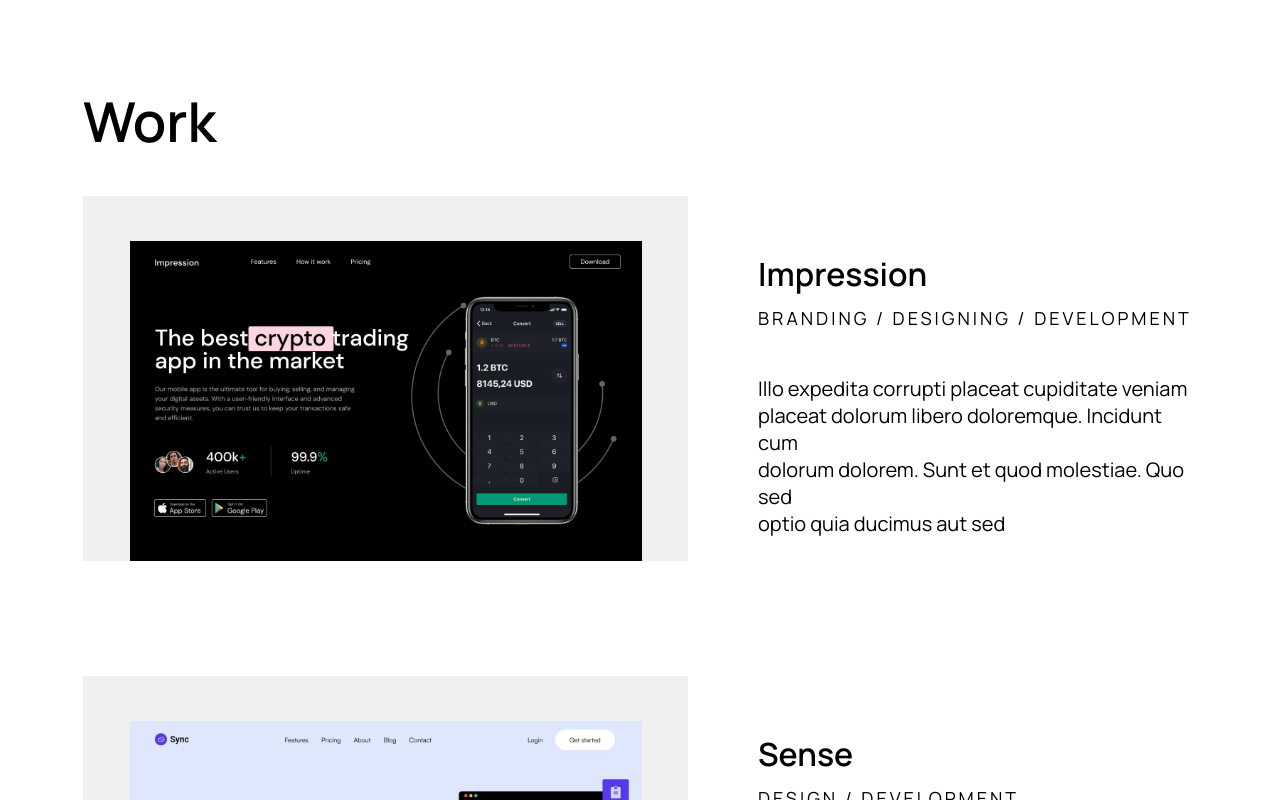
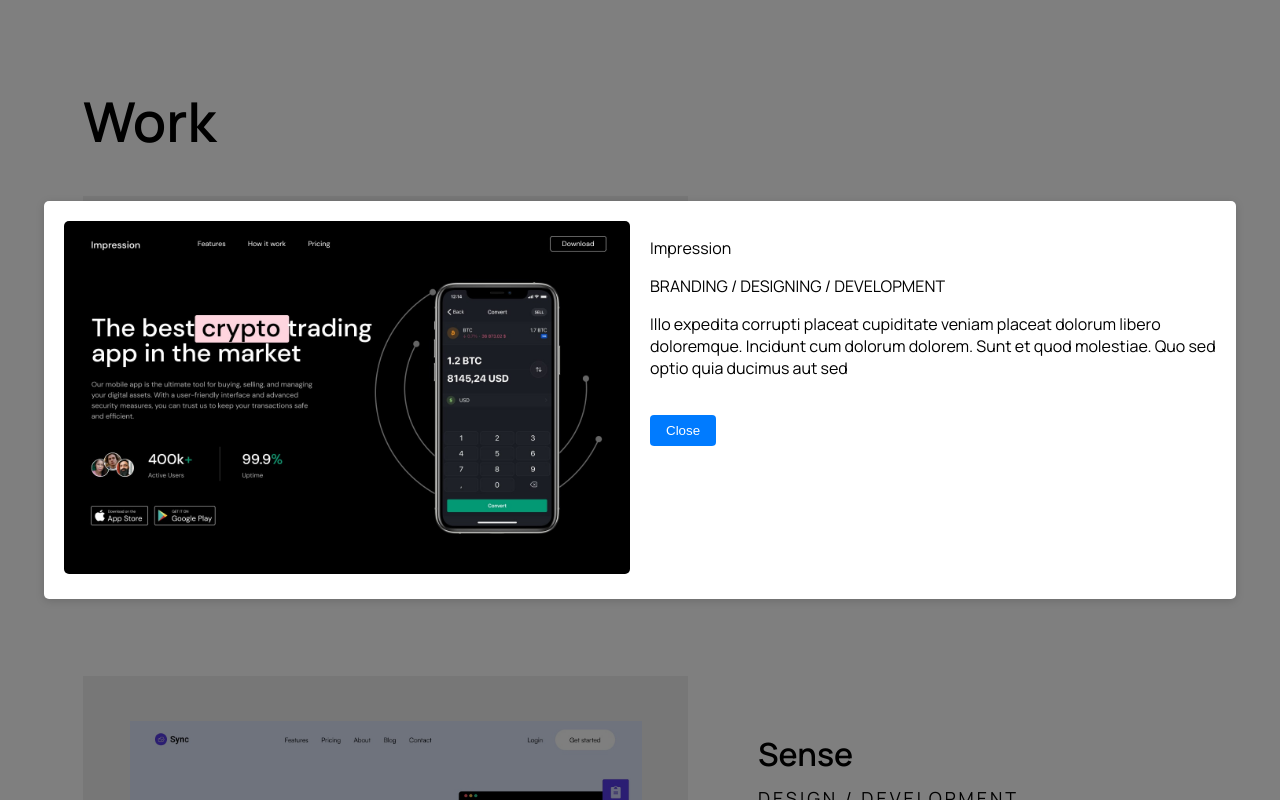
Before and after one commit to ArmanKhanikiryan/Portfolio-Website-Aliona, a React (Vite) app: page / in a window 1280 px wide. Both pictures are taken after a click on the picture 385 px from the left and 2516 px from the top of the page. Shown: the part 2116-2916 px from the top of the page. Built offline with nearby package versions, Linux system fonts and the light colour scheme.

Commit message:
popup done

```diff
--- /dev/null
+++ b/src/components/popup/Popup.css
@@ -0,0 +1,68 @@
+.popup-overlay {
+    position: fixed;
+    top: 0;
+    left: 0;
+    width: 100%;
+    height: 100%;
+    background-color: rgba(0, 0, 0, 0.5);
+    display: flex;
+    justify-content: center;
+    align-items: center;
+    z-index: 9999;
+}
+
+.popup-content {
+    display: flex;
+    background-color: #fff;
+    padding: 20px;
+    border-radius: 5px;
+    box-shadow: 0 2px 8px rgba(0, 0, 0, 0.15);
+    max-width: 90%;
+    max-height: 90%;
+}
+
+.popup-image-container {
+    flex: 1;
+}
+
+.popup-image {
+    width: 100%;
+    height: auto;
+    border-radius: 5px;
+}
+
+.popup-text-container {
+    flex: 1;
+    padding-left: 20px;
+}
+
+.popup-text {
+    overflow: auto;
+}
+
+.popup-close-button {
+    margin-top: 20px;
+    padding: 8px 16px;
+    background-color:#007bff;
+    color: #fff;
+    border: none;
+    border-radius: 4px;
+    cursor: pointer;
+    transition: background-color 0.3s; /* Add transition property for button press animation */
+}
+
+.popup-close-button:hover {
+    background-color: #83b6fa; /* Change to the desired hover background color */
+}
+
+@media screen and (max-width: 768px) {
+    .popup-content {
+        flex-direction: column;
+        max-width: 90%;
+    }
+
+    .popup-image-container,
+    .popup-image {
+        max-height: 50vh;
+    }
+}
--- /dev/null
+++ b/src/components/popup/Popup.tsx
@@ -0,0 +1,57 @@
+import React, {FC, ReactNode, useEffect} from 'react';
+import AOS from 'aos';
+import 'aos/dist/aos.css';
+import './Popup.css';
+
+interface PopupProps {
+    open: boolean;
+    onClose: () => void;
+    image: string;
+    description: ReactNode;
+    title: ReactNode,
+    category: ReactNode
+}
+
+const Popup:FC<PopupProps> = ({ open, onClose, image, description, category, title }) => {
+    useEffect(() => {
+        AOS.init();
+    }, []);
+
+    useEffect(() => {
+        if (open) {
+            document.body.style.overflow = 'hidden';
+        } else {
+            document.body.style.overflow = 'auto';
+        }
+    }, [open]);
+
+    const handleOverlayClick = (e: React.MouseEvent<HTMLDivElement>) => {
+        if (e.target === e.currentTarget) {
+            onClose();
+        }
+    };
+
+    return (
+        <>
+            {open && (
+                <div className="popup-overlay" onClick={handleOverlayClick}>
+                    <div className="popup-content" data-aos="zoom-in">
+                        <div className="popup-image-container">
+                            <img src={image} className="popup-image" alt="Popup" />
+                        </div>
+                        <div className="popup-text-container">
+                            {title}
+                            {category}
+                            {description}
+                            <button className="popup-close-button" onClick={onClose}>
+                                Close
+                            </button>
+                        </div>
+                    </div>
+                </div>
+            )}
+        </>
+    );
+};
+
+export default Popup;
--- /dev/null
+++ b/src/components/popup/index.ts
@@ -0,0 +1,3 @@
+import Popup from "@/components/popup/Popup";
+
+export default Popup;
--- a/src/default.animation.ts
+++ b/src/default.animation.ts
@@ -1,4 +1,5 @@
-const defaultAnimation: {default:string} = {
-    default: 'flip-up'
+const defaultAnimation: {default:string, images: string} = {
+    default: 'flip-up',
+    images: 'fade-in'
 }
 export default defaultAnimation
--- a/src/landing-page/about/About.css
+++ b/src/landing-page/about/About.css
@@ -44,6 +44,11 @@
     margin: 100px 0;
     width: 120vh;
     aspect-ratio: 2/1.5;
+    transition: all 0.3s ease-in-out;
+}
+
+.about_image:hover{
+    transform: scale(1.05);
 }
 
 @media screen and (max-width: 945px){
--- a/src/landing-page/header/Header.css
+++ b/src/landing-page/header/Header.css
@@ -10,8 +10,13 @@
     position: absolute;
     right: 45px;
     top: 60vh;
-    transition: all 0.3s ease-in-out;
+    transition: all 0.2s ease-in-out;
     z-index: 2;
+    overflow: hidden;
+}
+
+.header_image:hover{
+    transform: scale(1.05);
 }
 
 .header_text_wrapper{
--- a/src/landing-page/work/Work.css
+++ b/src/landing-page/work/Work.css
@@ -28,6 +28,7 @@
     aspect-ratio: 16/10;
     width: 40vw;
     transition: all 0.2s ease-in-out;
+    cursor: pointer;
 }
 
 .work_section_image_wrapper:hover > img{
--- a/src/landing-page/work/Work.tsx
+++ b/src/landing-page/work/Work.tsx
@@ -3,67 +3,120 @@ import img1 from '@/assets/work-test1.jpg'
 import img2 from "@/assets/work-test2.jpeg"
 import img3 from "@/assets/work-test3.jpeg"
 import defaultAnimation from "@/default.animation";
+import {useState} from "react";
+import Popup from "@/components/popup";
+
 const Work = () => {
+    const [popupStates, setPopupStates] = useState([false, false, false]);
+    // open: boolean;
+    // onClose: () => void;
+    // image: string;
+    // description: ReactNode;
+    const data = [
+        {
+            image: img1,
+            description: <p>
+                Illo expedita corrupti placeat cupiditate veniam placeat dolorum
+                libero doloremque. Incidunt cum dolorum dolorem. Sunt et quod molestiae. Quo sed
+                optio quia ducimus aut sed
+            </p>,
+            title: <p>Impression</p>,
+            category:<p>BRANDING / DESIGNING / DEVELOPMENT</p>,
+        },
+        {
+            image: img2,
+            description: <p>
+                Illo expedita corrupti placeat cupiditate veniam placeat dolorum
+                libero doloremque. Incidunt cum dolorum dolorem. Sunt et quod molestiae. Quo sed
+                optio quia ducimus aut sed
+            </p>,
+            title: <p>Sense</p>,
+            category:<p>DESIGN / DEVELOPMENT</p>,
+        },
+        {
+            image: img3,
+            description: <p>
+                Illo expedita corrupti placeat cupiditate veniam placeat dolorum
+                libero doloremque. Incidunt cum dolorum dolorem. Sunt et quod molestiae. Quo sed
+                optio quia ducimus aut sed
+            </p>,
+            title: <p>Fundezy</p>,
+            category: <p>DESIGN / DEVELOPMENT</p>,
+        }
+    ]
+
+    const togglePopup = (index: number) => {
+        setPopupStates(prevStates =>
+            prevStates.map((state, i) => (i === index ? !state : state = false))
+        );
+    };
+
     return (
         <div className='work_wrapper'>
             <h1 data-aos={defaultAnimation.default} data-aos-duration="1500" className='work_title'>Work</h1>
             <div className='work_section'>
                 <div data-aos={defaultAnimation.default} data-aos-duration="1000" className='work_section_image_wrapper'>
-                        <img className='work_section_image' src={img1} alt='work1'/>
+                    <img onClick={() => togglePopup(0)} className='work_section_image' src={img1} alt='work1' />
                 </div>
-
                 <div data-aos={defaultAnimation.default} data-aos-duration="1500" className='work_section_descriptor'>
                     <div>
                         <h3 className='work_descriptor_title'>Impression</h3>
-                        <span>BRANDING / DESIGNING / DEVELOPMENT </span>
+                        <span>BRANDING / DESIGNING / DEVELOPMENT</span>
                     </div>
                     <div data-aos={defaultAnimation.default} data-aos-duration="1500" className='work_section_descriptor_intro'>
-                            Illo expedita corrupti placeat cupiditate veniam<br/>
-                            placeat dolorum libero doloremque. Incidunt cum<br/>
-                            dolorum dolorem. Sunt et quod molestiae. Quo sed <br/>
-                            optio quia ducimus aut sed<br/>
+                        Illo expedita corrupti placeat cupiditate veniam<br />
+                        placeat dolorum libero doloremque. Incidunt cum<br />
+                        dolorum dolorem. Sunt et quod molestiae. Quo sed <br />
+                        optio quia ducimus aut sed<br />
                     </div>
                 </div>
             </div>
-
             <div className='work_section'>
                 <div data-aos={defaultAnimation.default} data-aos-duration="1000" className='work_section_image_wrapper'>
-                    <img className='work_section_image' src={img2} alt='work1'/>
+                    <img onClick={() => togglePopup(1)} className='work_section_image' src={img2} alt='work1' />
                 </div>
-
                 <div data-aos={defaultAnimation.default} data-aos-duration="1500" className='work_section_descriptor'>
                     <div>
                         <h3 className='work_descriptor_title'>Sense</h3>
-                        <span>DESIGN / DEVELOPMENT </span>
+                        <span>DESIGN / DEVELOPMENT</span>
                     </div>
                     <div data-aos={defaultAnimation.default} data-aos-duration="1500" className='work_section_descriptor_intro'>
-                        Illo expedita corrupti placeat cupiditate veniam<br/>
-                        placeat dolorum libero doloremque. Incidunt cum<br/>
-                        dolorum dolorem. Sunt et quod molestiae. Quo sed <br/>
-                        optio quia ducimus aut sed<br/>
+                        Illo expedita corrupti placeat cupiditate veniam<br />
+                        placeat dolorum libero doloremque. Incidunt cum<br />
+                        dolorum dolorem. Sunt et quod molestiae. Quo sed <br />
+                        optio quia ducimus aut sed<br />
                     </div>
                 </div>
             </div>
-
             <div className='work_section'>
                 <div data-aos={defaultAnimation.default} data-aos-duration="1000" className='work_section_image_wrapper'>
-                    <img className='work_section_image' src={img3} alt='work1'/>
+                    <img onClick={() => togglePopup(2)} className='work_section_image' src={img3} alt='work1' />
                 </div>
-
                 <div data-aos={defaultAnimation.default} data-aos-duration="1500" className='work_section_descriptor'>
                     <div>
                         <h3 className='work_descriptor_title'>Fundezy</h3>
-                        <span>DESIGN / DEVELOPMENT </span>
+                        <span>DESIGN / DEVELOPMENT</span>
                     </div>
                     <div data-aos={defaultAnimation.default} data-aos-duration="1500" className='work_section_descriptor_intro'>
-                        Illo expedita corrupti placeat cupiditate veniam<br/>
-                        placeat dolorum libero doloremque. Incidunt cum<br/>
-                        dolorum dolorem. Sunt et quod molestiae. Quo sed <br/>
-                        optio quia ducimus aut sed<br/>
+                        Illo expedita corrupti placeat cupiditate veniam<br />
+                        placeat dolorum libero doloremque. Incidunt cum<br />
+                        dolorum dolorem. Sunt et quod molestiae. Quo sed <br />
+                        optio quia ducimus aut sed<br />
                     </div>
                 </div>
             </div>
-
+            {
+                data.map(({image,category,description,title}, index) => {
+                    return <Popup
+                        description={description}
+                        image={image}
+                        category={category}
+                        title={title}
+                        open={popupStates[index]}
+                        onClose={() => togglePopup(index)}>
+                    </Popup>
+                })
+            }
         </div>
     );
 };
```
Lines whose indentation alone changed are shown as unchanged.
